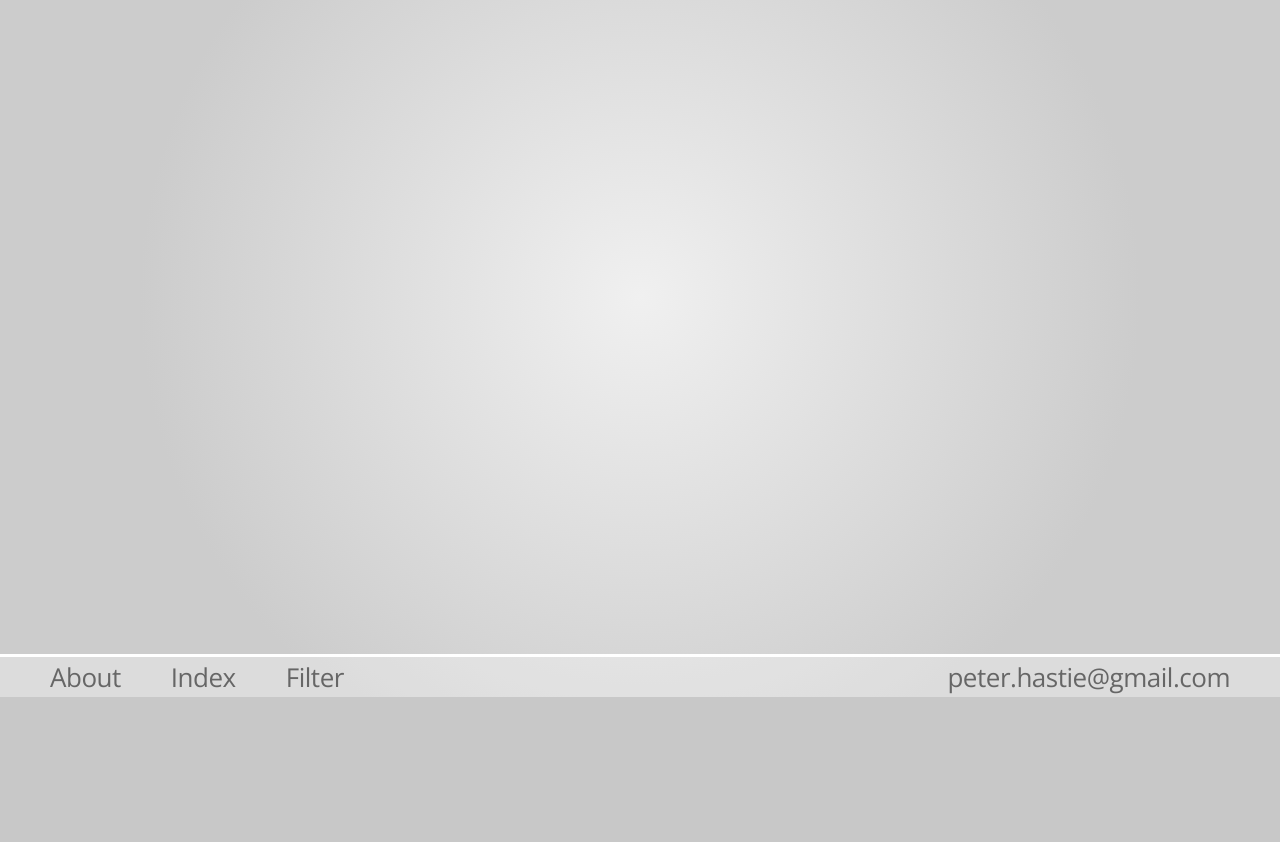
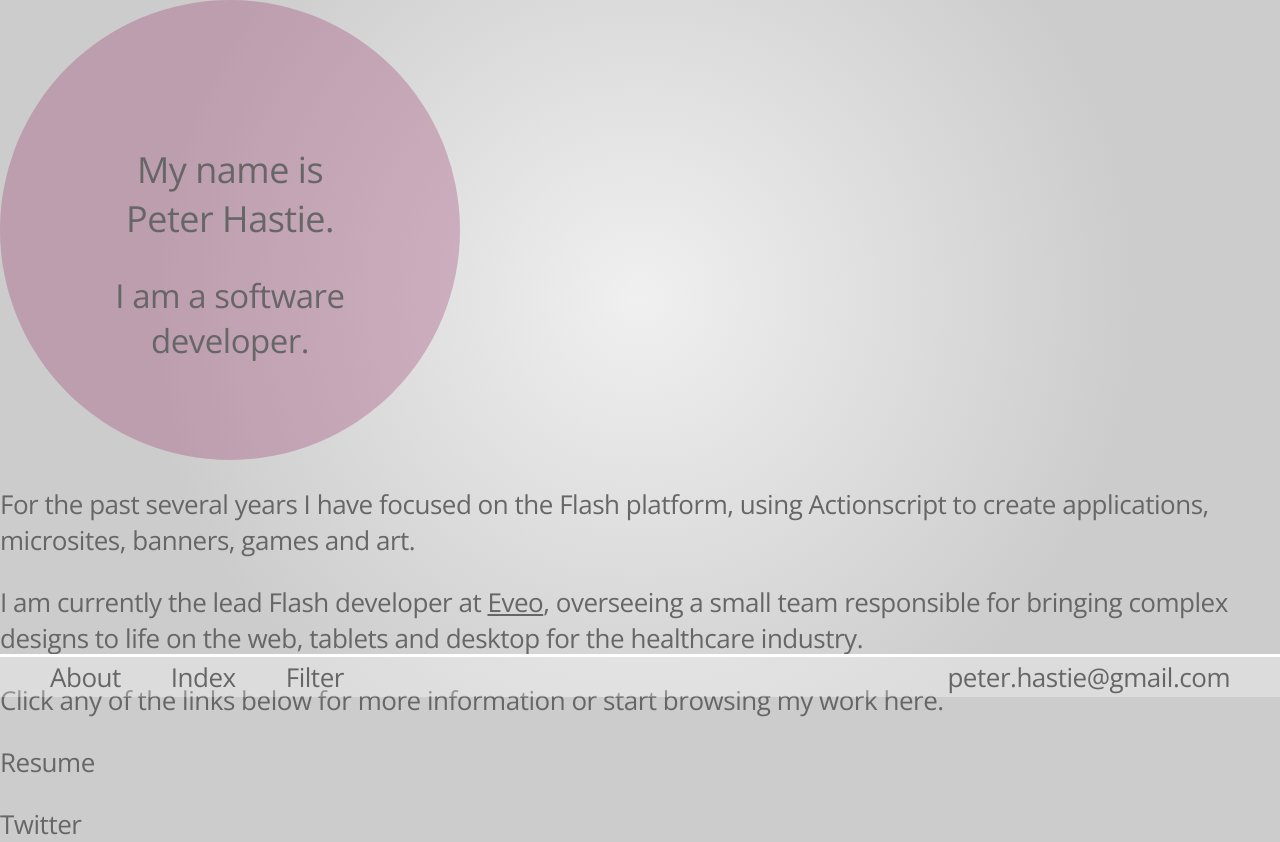
Before and after one commit to sillypog/sillypog.com, a PHP site: page / in a window 1280 px wide. Shown: the part 103-945 px from the top of the page. Before the commit the page ends 800 px from the top, so only its background shows below. Run offline with PHP 8.4, Linux system fonts and the light colour scheme.

Commit message:
- Added purple circle in CSS for About section.

```diff
--- a/index.html
+++ b/index.html
@@ -23,10 +23,12 @@
     </h1>
 </div>
 
-<!--<div id="sections">
+<div id="sections">
 	<section id="about">
-    	<h1>My name is Peter Hastie.</h1>
-        <h2>I am a software developer.</h2>
+    	<header>
+    		<h1>My name is Peter Hastie.</h1>
+       		<h2>I am a software developer.</h2>
+        </header>
         <p>For the past several years I have focused on the Flash platform, using Actionscript to create applications, microsites, banners, games and art.</p>
         <p>I am currently the lead Flash developer at <a href="http://www.eveo.com">Eveo</a>, overseeing a small team responsible for bringing complex designs to life on the web, tablets and desktop for the healthcare industry.</p>
         <p>Click any of the links below for more information or start browsing my work here.</p>
@@ -35,7 +37,7 @@
             <p>Twitter</p>
         </div>
     </section>
-</div>-->
+</div>
 
 <div id="footer">
 	<div class="paleWhiteBG"></div>
--- a/style.css
+++ b/style.css
@@ -119,10 +119,23 @@ a:active{
 	margin-right:50px;
 }
 
+#about header{
+	background:rgba(153,51,102,0.3);
+	height:230px;
+	width:230px;	/* Width and height are half the intended values */
+
+	-moz-border-radius:230px;
+	-webkit-border-radius:230px;
+
+	padding:115px;
+
+	text-align:center;
+}
+
 .paleWhiteBG{
 	width:100%;
 	height:100%;
 	background: #FFFFFF;
 	opacity:0.3;
-	filter:alpha(opacity=30)";	/*IE shows as no-opacity in modernizr but this gets round it*/
+	filter:alpha(opacity=30)";
 }
```
